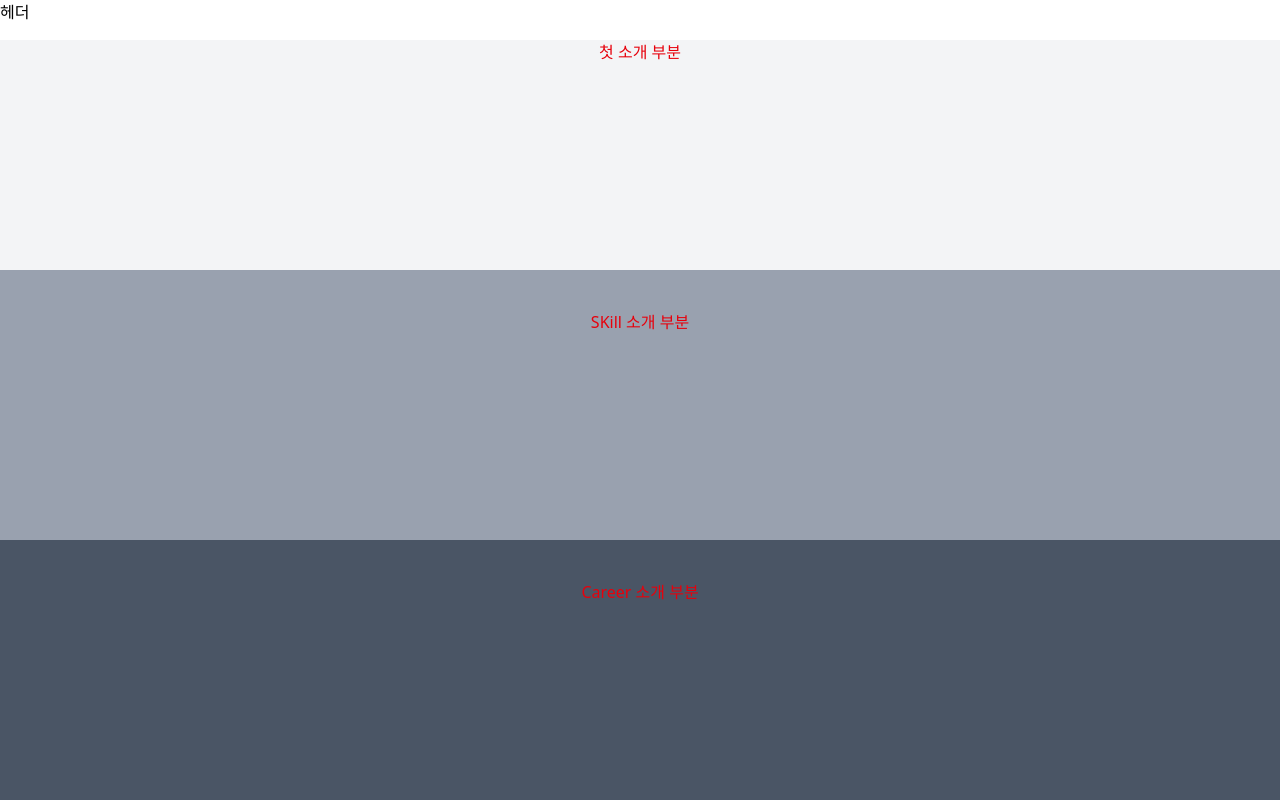
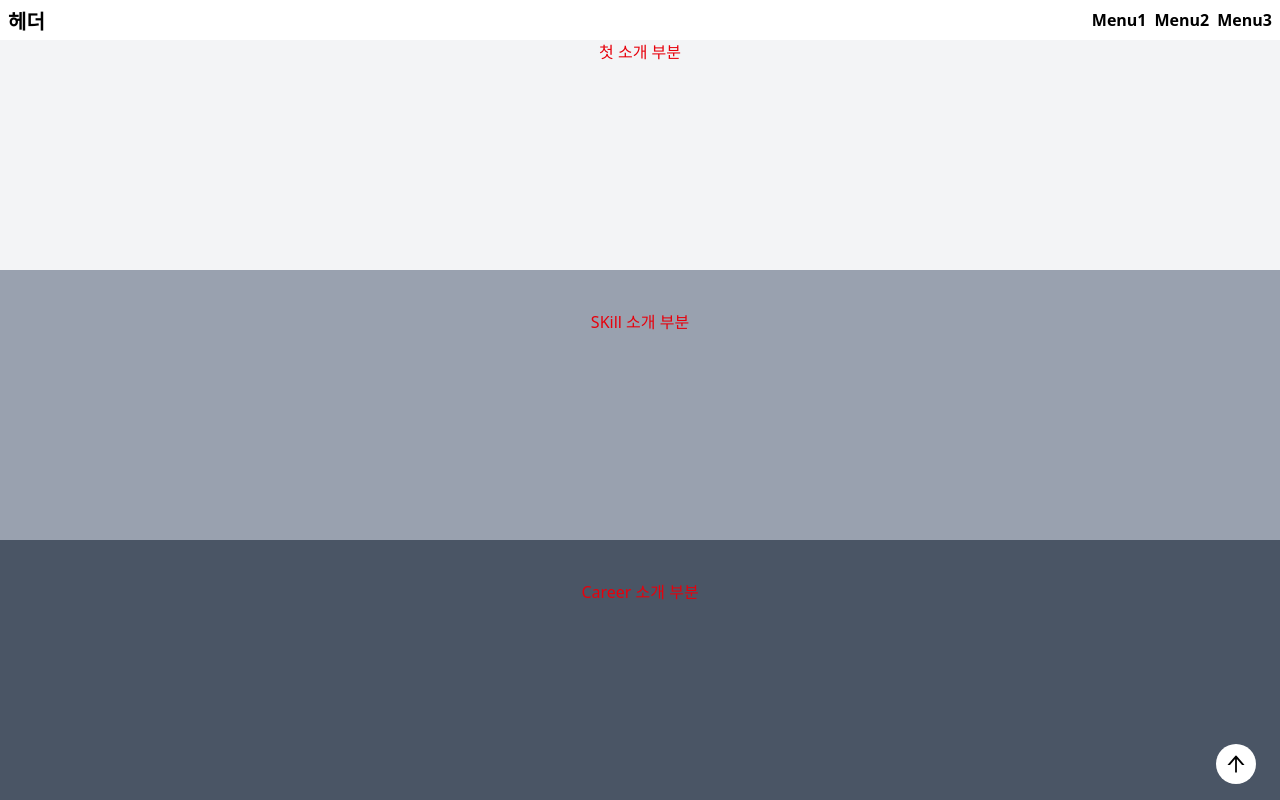
Before and after one commit to sangil94s/Portfolio, a Next.js app: page / in a window 1280 px wide. Shown: the top 800 px of the page. Built offline with nearby package versions, Linux system fonts and the light colour scheme.

Commit message:
[Add] UI 초안 추가

```diff
--- a/app/globals.css
+++ b/app/globals.css
@@ -117,6 +117,6 @@
 @layer base {
   html,
   body {
-    @apply flex flex-col h-full;
+    @apply flex flex-col h-full bg-black;
   }
 }
--- a/app/layout.tsx
+++ b/app/layout.tsx
@@ -3,6 +3,7 @@ import { Geist, Geist_Mono } from "next/font/google";
 import "./globals.css";
 import Header from "@/components/Common/Header";
 import Footer from "@/components/Common/Footer";
+import Top from "@/components/Common/Top";
 
 const geistSans = Geist({
   variable: "--font-geist-sans",
@@ -32,6 +33,7 @@ export default function RootLayout({
         <Header />
         {children}
         <Footer />
+        <Top />
       </body>
     </html>
   );
--- a/components/Common/Footer.tsx
+++ b/components/Common/Footer.tsx
@@ -2,7 +2,7 @@
 
 export default function Footer () {
     return (
-        <footer className="w-full h-10 bg-white">
+        <footer className="w-full h-10">
         <h1 className="text-center text-slate-300 font-bold py-2">푸터</h1>
         </footer>
     )
--- a/components/Common/Header.tsx
+++ b/components/Common/Header.tsx
@@ -2,8 +2,14 @@
 
 export default function Header () {
     return (
-        <header className="w-full h-10 bg-white fixed top-0 left-0">
-        <h1>헤더</h1>
+        <header className="w-full h-10 bg-white fixed top-0 left-0 flex flex-row justify-between">
+        <h1 className="text-xl font-bold p-2">헤더</h1>
+
+        <section className="flex gap-2 p-2">
+            <h1 className="font-bold">Menu1</h1>
+            <h1 className="font-bold">Menu2</h1>
+            <h1 className="font-bold">Menu3</h1>
+        </section>
         </header>
     )
 }
--- a/components/Common/Top.tsx
+++ b/components/Common/Top.tsx
@@ -1,9 +1,9 @@
 // 위로가기 버튼
-
+import { AiOutlineArrowUp } from "react-icons/ai";
 export default function Top () {
     return (
-        <>
-            <h1>위로가기</h1>
-        </>
+        <div className="fixed bottom-4 right-6 bg-white rounded-full text-2xl p-2 cursor-pointer">
+            <AiOutlineArrowUp />
+        </div>
     )
 }
--- a/package.json
+++ b/package.json
@@ -17,6 +17,7 @@
     "next": "15.2.4",
     "react": "^19.0.0",
     "react-dom": "^19.0.0",
+    "react-icons": "^5.5.0",
     "tailwind-merge": "^3.0.2",
     "tw-animate-css": "^1.2.5"
   },
```
Also changed, not shown: 1 other file (tests, documents, lock files or other folders).
